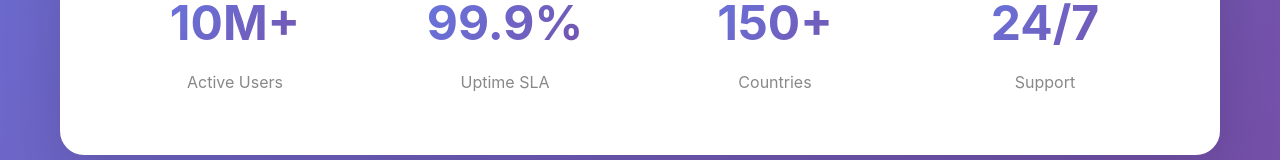
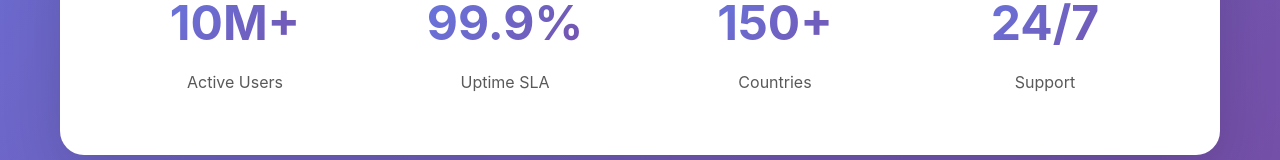
Before and after one commit to alina-kabanets/itsua_test, a website built with Parcel: page src/index.html in a window 1280 px wide. Shown: the part 1162-1322 px from the top of the page. Built offline with nearby package versions, Linux system fonts and the light colour scheme.

Commit message:
fix contrast error text colour

```diff
--- a/src/styles/main.scss
+++ b/src/styles/main.scss
@@ -220,7 +220,7 @@ nav {
 }
 
 .stat-item p {
-  color: #888888;
+  color: #595959;
   font-size: 16px;
 }
 
```
